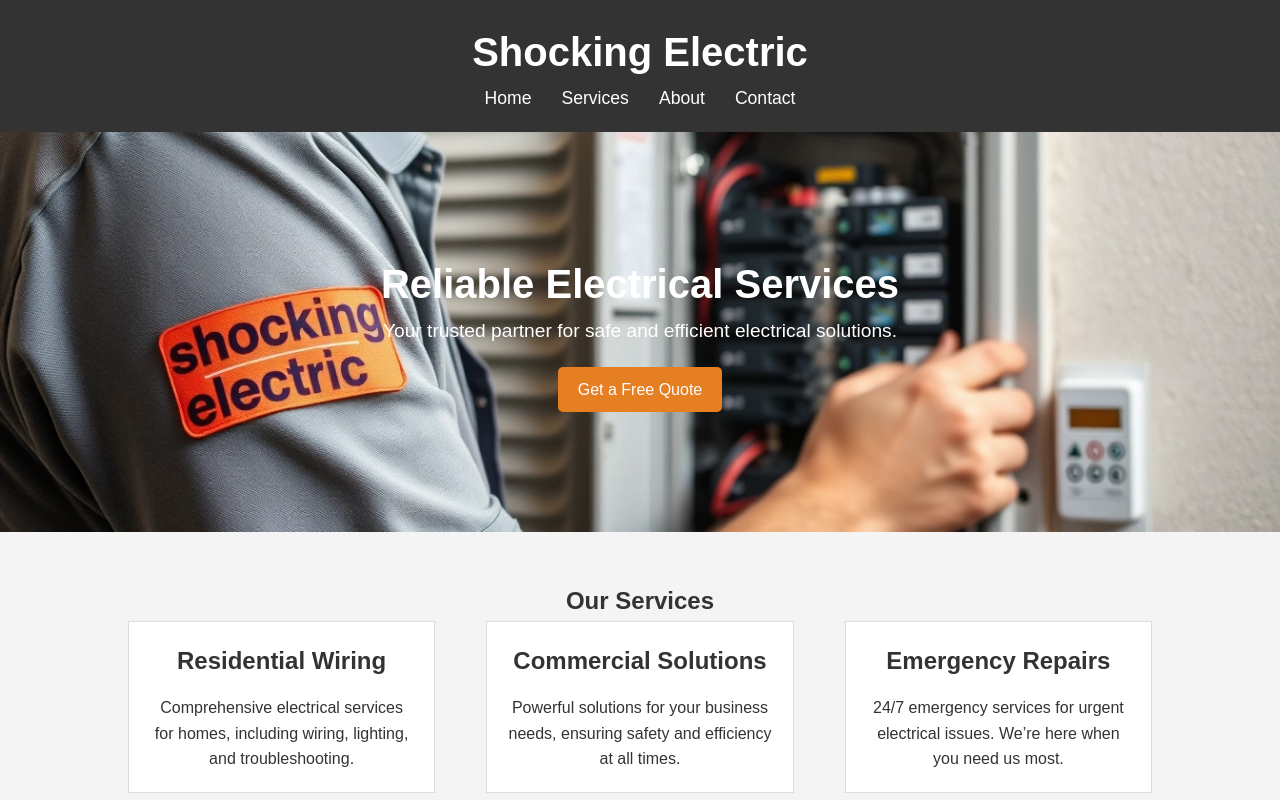
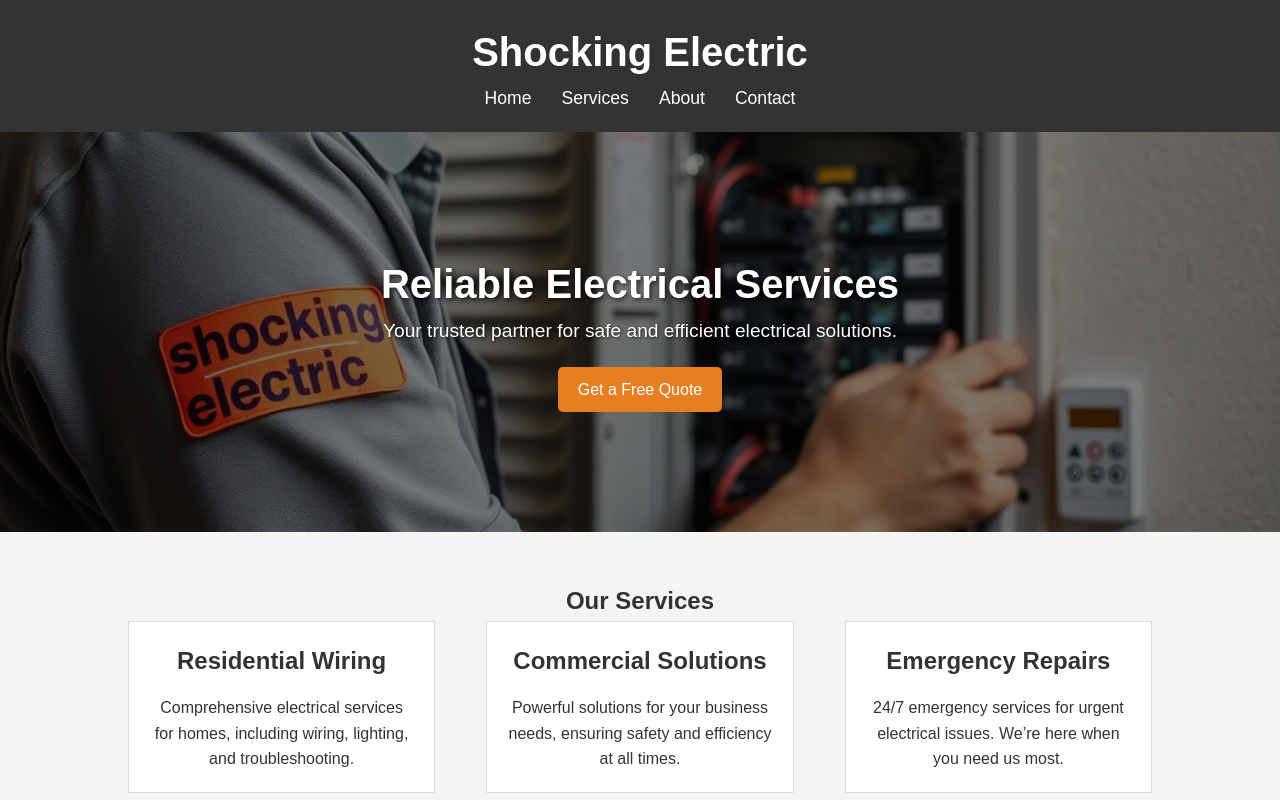
Before and after one commit to brianleeuk/se-www, a plain HTML site: page index.html in a window 1280 px wide. Shown: the top 800 px of the page. Drawn offline with Linux system fonts and the light colour scheme.

Commit message:
Hero section text improved visibility
1. Hero Section Overlay:

The .hero::before pseudo-element is added to create a full-screen overlay using a semi-transparent black color (rgba(0, 0, 0, 0.5)).

This overlay is placed behind the text elements by using a lower z-index value (z-index: 1).

2. Text Shadow:

A text-shadow effect is added to both the <h2> and <p> elements to further enhance text visibility.

3. Positioning and Layering:

The position: relative and z-index properties ensure that the text and the button remain visible above the overlay.

```diff
--- a/styles.css
+++ b/styles.css
@@ -66,6 +66,7 @@ nav ul li a {
 
 /* Hero Section */
 .hero {
+    position: relative; /* Added to position overlay correctly */
     background: url('electrician.jpg') no-repeat center center/cover;
     color: #fff;
     height: 400px;
@@ -77,15 +78,37 @@ nav ul li a {
     padding: 20px;
 }
 
+/* Add a semi-transparent overlay */
+.hero::before {
+    content: "";
+    position: absolute;
+    top: 0;
+    left: 0;
+    width: 100%;
+    height: 100%;
+    background: rgba(0, 0, 0, 0.5); /* Semi-transparent black */
+    z-index: 1;
+}
+
+/* Text styles */
+.hero h2, .hero p, .cta-btn {
+    z-index: 2; /* Ensures text is above overlay */
+    position: relative; /* Required to position text correctly */
+}
+
+/* Further text enhancements */
 .hero h2 {
     font-size: 2.5em;
+    text-shadow: 2px 2px 5px rgba(0, 0, 0, 0.7); /* Text shadow for better contrast */
 }
 
 .hero p {
     font-size: 1.2em;
     margin-bottom: 20px;
+    text-shadow: 1px 1px 3px rgba(0, 0, 0, 0.7); /* Text shadow for better contrast */
 }
 
+/* Call-to-action button */
 .cta-btn {
     display: inline-block;
     padding: 10px 20px;
```
